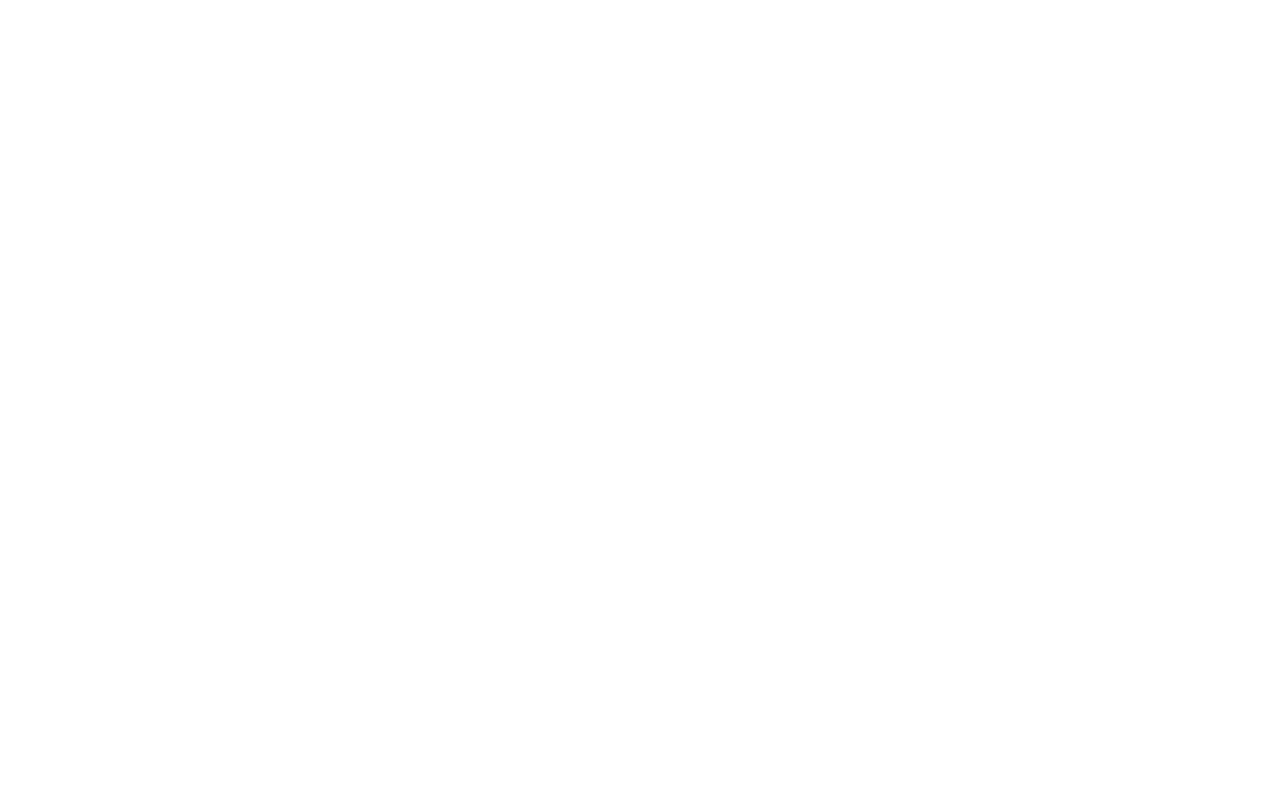
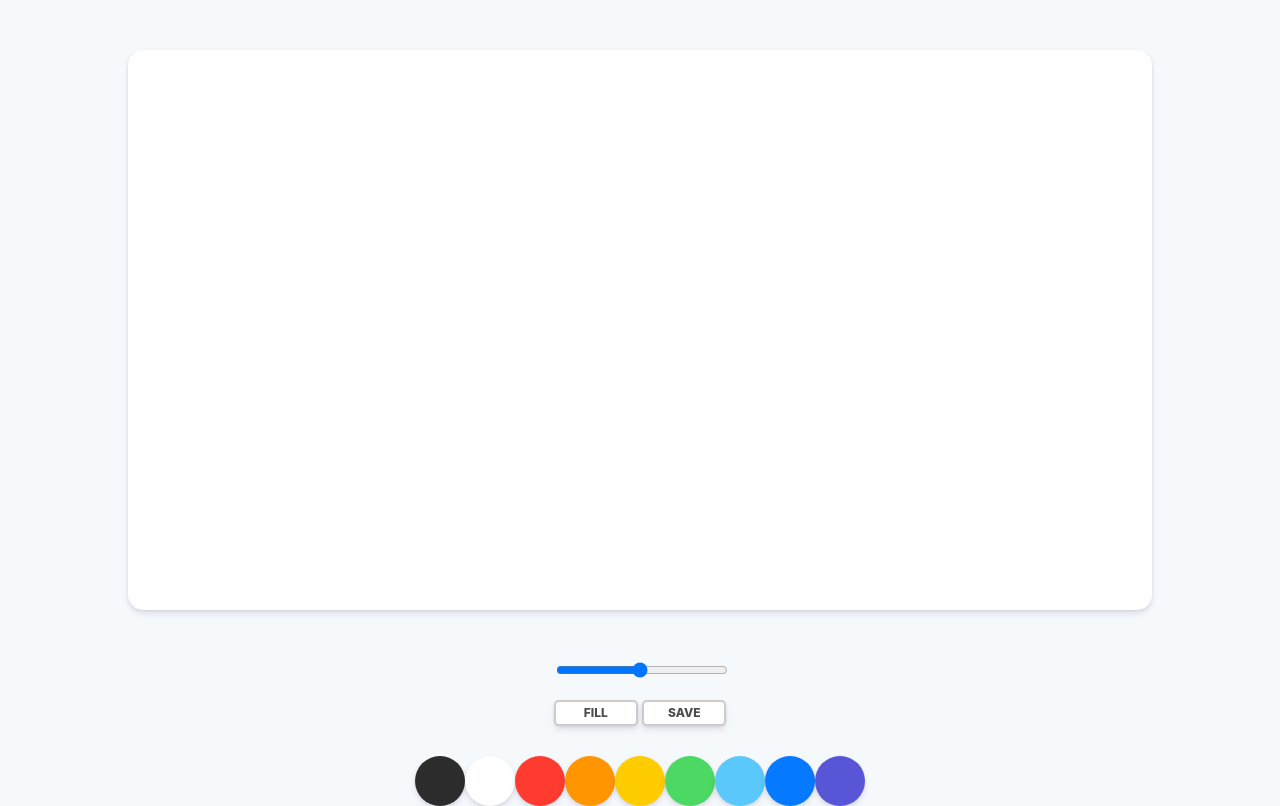
Before and after one commit to a11chan/paintjs, a plain HTML site: page index.html in a window 1280 px wide. Drawn offline with Linux system fonts and the light colour scheme.

Commit message:
control 버튼 완료

```diff
--- a/index.html
+++ b/index.html
@@ -8,6 +8,28 @@
   <title>PaintJS</title>
 </head>
 <body>
+  <canvas id="jsCanvas" class="canvas"></canvas>
+  <div class="controls">
+    <div class="controls__btns">
+      <div class="controls__range">
+        <input type="range" id="jsRange" value="2.5" min="0.1" max="5" step=".1">
+      </div>
+      <button id="jsMode">Fill</button>
+      <button id="jsSave">Save</button>
+    </div>
+
+    <div class="controls__colors" id="jsColors">
+      <div class="controls__color" style="background-color:#2c2c2c "></div>
+      <div class="controls__color" style="background-color:white "></div>
+      <div class="controls__color" style="background-color:#ff3b30"></div>
+      <div class="controls__color" style="background-color:#ff9500"></div>
+      <div class="controls__color" style="background-color:#ffcc00"></div>
+      <div class="controls__color" style="background-color:#4cd963"></div>
+      <div class="controls__color" style="background-color:#5ac8fa"></div>
+      <div class="controls__color" style="background-color:#0579ff"></div>
+      <div class="controls__color" style="background-color:#5856d6"></div>
+    </div>
+  </div>
 
   <script src="./app.js"></script>
 </body>
--- /dev/null
+++ b/reset.css
@@ -0,0 +1,48 @@
+/* http://meyerweb.com/eric/tools/css/reset/
+   v2.0 | 20110126
+   License: none (public domain)
+*/
+
+html, body, div, span, applet, object, iframe,
+h1, h2, h3, h4, h5, h6, p, blockquote, pre,
+a, abbr, acronym, address, big, cite, code,
+del, dfn, em, img, ins, kbd, q, s, samp,
+small, strike, strong, sub, sup, tt, var,
+b, u, i, center,
+dl, dt, dd, ol, ul, li,
+fieldset, form, label, legend,
+table, caption, tbody, tfoot, thead, tr, th, td,
+article, aside, canvas, details, embed,
+figure, figcaption, footer, header, hgroup,
+menu, nav, output, ruby, section, summary,
+time, mark, audio, video {
+	margin: 0;
+	padding: 0;
+	border: 0;
+	font-size: 100%;
+	font: inherit;
+	vertical-align: baseline;
+}
+/* HTML5 display-role reset for older browsers */
+article, aside, details, figcaption, figure,
+footer, header, hgroup, menu, nav, section {
+	display: block;
+}
+body {
+	line-height: 1;
+}
+ol, ul {
+	list-style: none;
+}
+blockquote, q {
+	quotes: none;
+}
+blockquote:before, blockquote:after,
+q:before, q:after {
+	content: '';
+	content: none;
+}
+table {
+	border-collapse: collapse;
+	border-spacing: 0;
+}
--- a/styles.css
+++ b/styles.css
@@ -0,0 +1,76 @@
+@import "./reset.css";
+
+body {
+  background-color: #f6f9fc;
+  font-family: -apple-system, BlinkMacSystemFont, 'Segoe UI', Roboto, Oxygen, Ubuntu, Cantarell, 'Open Sans', 'Helvetica Neue', sans-serif;
+
+  display:flex;
+  flex-direction: column;
+  align-items: center;
+  padding-top:50px;
+}
+
+.canvas {
+  width:80vw;
+  height:70vh;
+  background-color: white;
+  border-radius: 15px;
+  box-shadow:
+    0 4px 6px rgba(50, 50, 93, 0.11),
+    0 1px 3px rgba(0, 0, 0, 0.08);
+}
+
+.controls {
+  margin-top:50px;
+  display: flex;
+  flex-direction: column;
+  align-items: center;
+}
+
+.controls .controls__btns {
+  margin-bottom: 30px;
+}
+
+.controls__btns button {
+  all: unset;
+  cursor: pointer;
+  background-color: white;
+  padding:5px 0;
+  width:80px;
+  color:rgba(0,0,0,.7);
+  text-align: center;
+  border-radius: 5px;
+  border:2px solid rgba(0,0,0,.2);
+  box-shadow:
+  0 4px 6px rgba(50, 50, 93, 0.11),
+  0 1px 3px rgba(0, 0, 0, 0.08);
+  text-transform:uppercase;
+  font-weight: 800;
+  font-size:12px;
+}
+
+.controls__btns button:active {
+  transform:scale(.98);
+}
+
+.controls .controls__range {
+  margin-bottom: 20px;
+}
+
+.controls .controls__range input {
+  width:100%;
+}
+
+.controls .controls__colors {
+  display:flex;
+}
+
+.controls__colors .controls__color {
+  width: 50px;
+  height: 50px;
+  border-radius:50%;
+  cursor: pointer;
+  box-shadow:
+    0 4px 6px rgba(50, 50, 93, 0.11),
+    0 1px 3px rgba(0, 0, 0, 0.08);
+}
```
